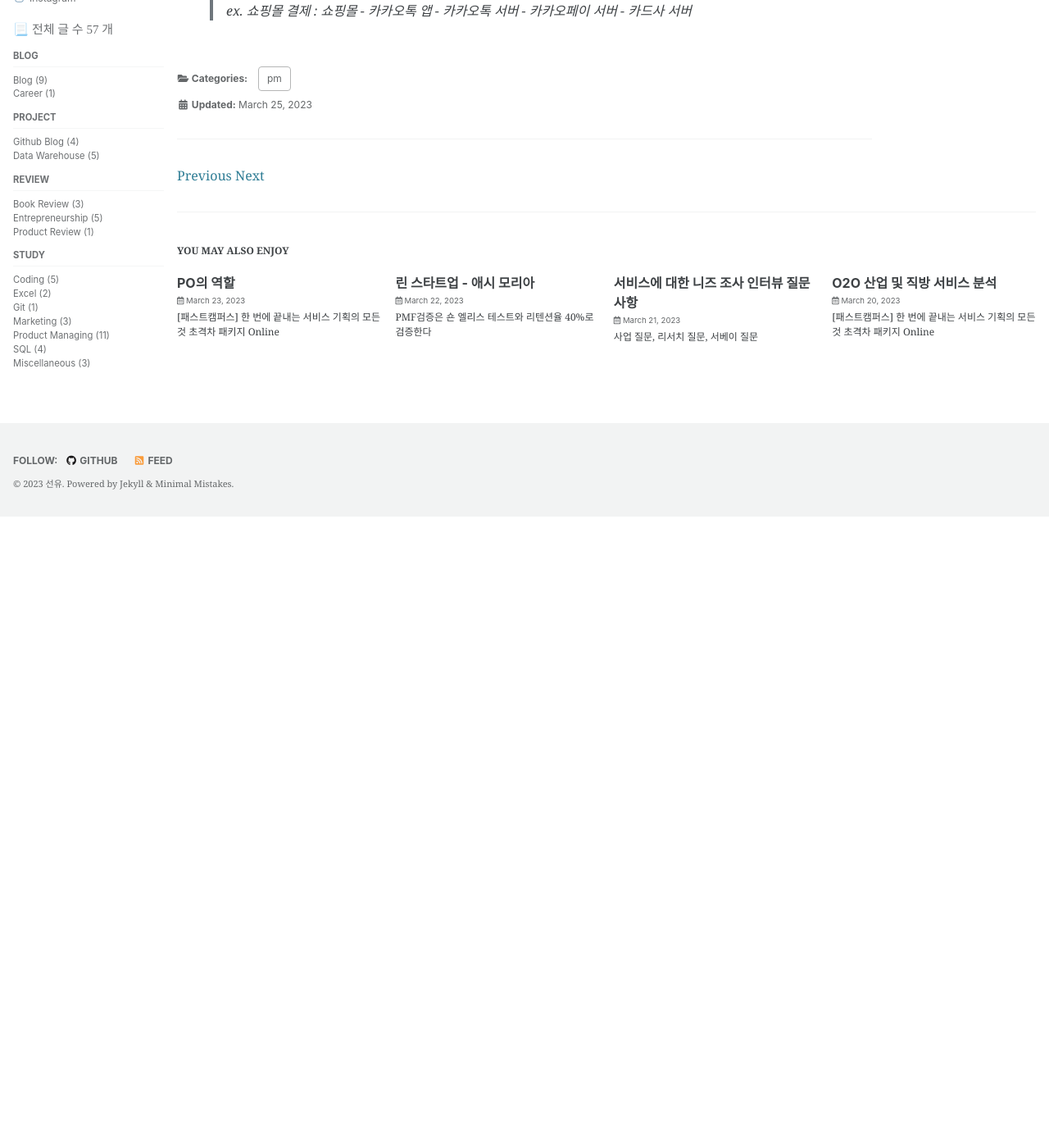
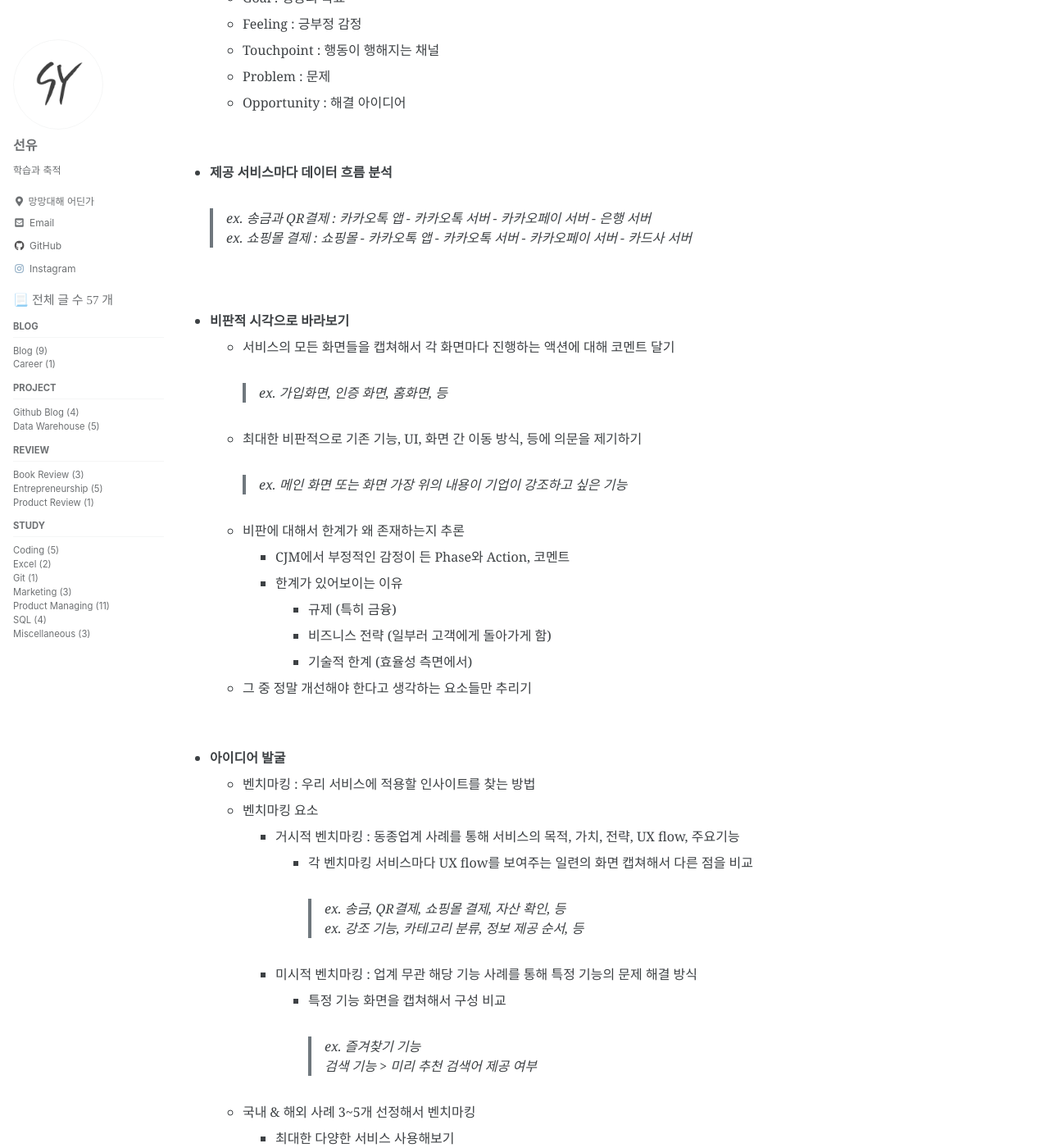
Before and after one commit to devSeanYoo/devSeanYoo.github.io, a Jekyll site: the page built from _posts/2023-03-25-fastcampus_product_managing_011.md, in a window 1280 px wide and 1400 px high, scrolled down 2653 px. Shown: the whole window at 82% size. Built offline with Jekyll 4.4.1, drawn with Linux system fonts in a browser that asks for light colours; cached includes are drawn as plain includes; some web fonts are replaced; before the commit the page ends 3283 px from its top, so only the background shows below that; some of the changed text lies outside the part shown.

Commit message:
Update 2023-03-25-fastcampus_product_managing_011.md

```diff
--- a/_posts/2023-03-25-fastcampus_product_managing_011.md
+++ b/_posts/2023-03-25-fastcampus_product_managing_011.md
@@ -65,15 +65,22 @@ categories : pm
 <br>
 
 ## 핀테크 산업 분석
-- 기업 홈페이지, DART 재무보고서, CEO 인터뷰를 통해
-슬로건, 수익모델, 서비스 목표, 서비스 방향, 주요 서비스 분석
+- **슬로건, 수익모델, 서비스 목표, 서비스 방향, 주요 서비스 분석**
+  > ex. 기업 홈페이지, DART 재무보고서, CEO 인터뷰
 
-- 타겟 기업과 경쟁사의 제공 서비스 및 UI 비교
+<br>
+
+- **타겟 기업과 경쟁사의 제공 서비스 및 UI 비교**
   > ex. 카카오페이, 네이버 파이낸셜, 토스
 
-- 타겟 페르소나 만들기
+<br>
 
-- 제공 서비스마다 CJM 구성 (ex. 송금, 결제, 결제내역/자산확인)
+- **타겟 페르소나 만들기**
+
+<br>
+
+- **제공 서비스마다 CJM 구성**
+  > ex. 송금, 결제, 결제내역/자산확인
   - Phase : 단계
   - Action : 소비자 행동
   - Goal : 행동의 목표
@@ -84,6 +91,54 @@ categories : pm
 
 <br>
 
-- 제공 서비스마다 데이터 흐름 분석
+- **제공 서비스마다 데이터 흐름 분석**
   > ex. 송금과 QR결제 : 카카오톡 앱 - 카카오톡 서버 - 카카오페이 서버 - 은행 서버
   > ex. 쇼핑몰 결제 : 쇼핑몰 - 카카오톡 앱 - 카카오톡 서버 - 카카오페이 서버 - 카드사 서버
+
+<br>
+
+- **비판적 시각으로 바라보기**
+  - 서비스의 모든 화면들을 캡쳐해서 각 화면마다 진행하는 액션에 대해 코멘트 달기
+    > ex. 가입화면, 인증 화면, 홈화면, 등
+  - 최대한 비판적으로 기존 기능, UI, 화면 간 이동 방식, 등에 의문을 제기하기
+    > ex. 메인 화면 또는 화면 가장 위의 내용이 기업이 강조하고 싶은 기능
+  - 비판에 대해서 한계가 왜 존재하는지 추론
+    - CJM에서 부정적인 감정이 든 Phase와 Action, 코멘트
+    - 한계가 있어보이는 이유
+      - 규제 (특히 금융)
+      - 비즈니스 전략 (일부러 고객에게 돌아가게 함)
+      - 기술적 한계 (효율성 측면에서)
+  - 그 중 정말 개선해야 한다고 생각하는 요소들만 추리기
+
+<br>
+
+- **아이디어 발굴**
+  - 벤치마킹 : 우리 서비스에 적용할 인사이트를 찾는 방법
+  - 벤치마킹 요소
+    - 거시적 벤치마킹 : 동종업계 사례를 통해 서비스의 목적, 가치, 전략, UX flow, 주요기능
+      - 각 벤치마킹 서비스마다 UX flow를 보여주는 일련의 화면 캡쳐해서 다른 점을 비교
+        > ex. 송금, QR결제, 쇼핑몰 결제, 자산 확인, 등
+        > ex. 강조 기능, 카테고리 분류, 정보 제공 순서, 등
+    - 미시적 벤치마킹 : 업계 무관 해당 기능 사례를 통해 특정 기능의 문제 해결 방식
+      - 특정 기능 화면을 캡쳐해서 구성 비교
+        > ex. 즐겨찾기 기능
+          검색 기능 > 미리 추천 검색어 제공 여부
+  - 국내 & 해외 사례 3~5개 선정해서 벤치마킹
+    - 최대한 다양한 서비스 사용해보기
+    - Best App 인터넷 검색
+    - <https://wwit.design/>
+    - <https://uxarchive.com>
+
+<br>
+
+- **아이디에이션**
+  - 양으로 승부
+  - 생각나는 모든 아이디어를 수합 후 추리는 것을 반복해야함
+    > ex. 3~5분 정도 타이머를 맞추고 떠오르는 아이디어마다 새로운 포스트잇에 하나씩 적고, 이후 유사 카테고리로 분류
+  - 서비스의 목적과 방향성에 맞는 카테고리 선정
+    > ex. 재미있게 자산을 모으고 쓰는 금융 플랫폼
+
+  - 기존 기능 As-Is에서 변화 요소 To-Be를 정리
+  - 새로운 아이디에이션과 페르소나의 상황을 바탕으로 변화된 CJM을 작성
+
+<br>
```
